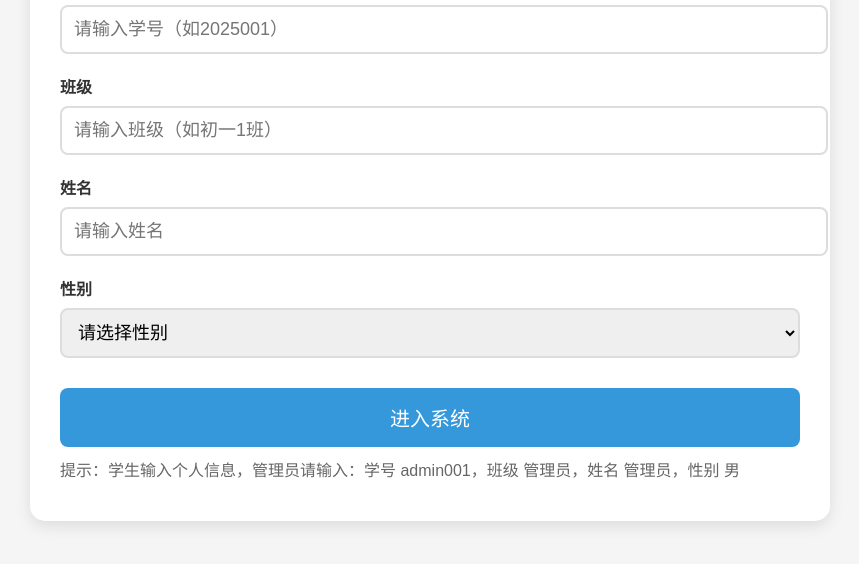
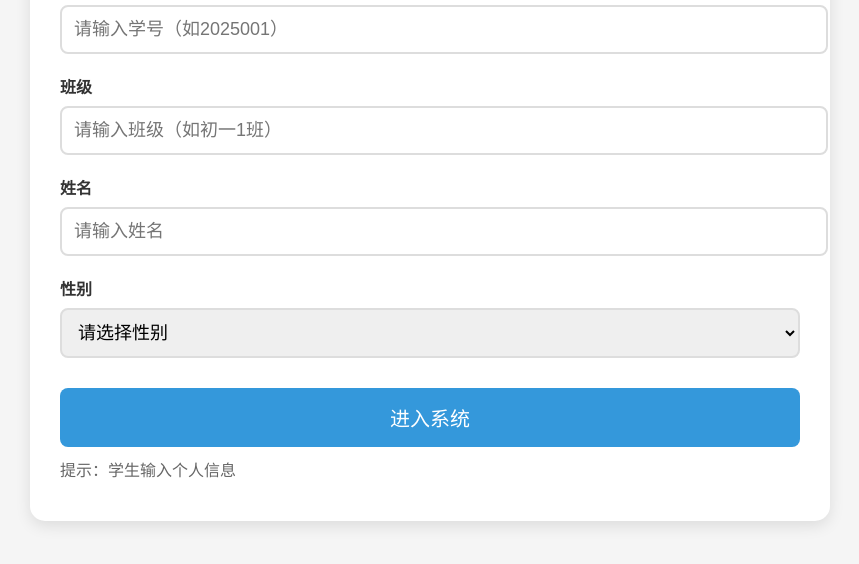
Before and after one commit to October1012/October1012.github.io, a plain HTML site: page index.html in a window 1280 px wide. Shown: the part 166-730 px from the top of the page, without its empty margins (210-1069 px from the left). Drawn offline with nearby package versions, Linux system fonts and the light colour scheme.

Commit message:
Update index.html

```diff
--- a/index.html
+++ b/index.html
@@ -51,7 +51,7 @@
                 </select>
             </div>
             <button onclick="checkIdentity()" style="width: 100%; background: #3498db;">进入系统</button>
-            <p class="tip-text">提示：学生输入个人信息，管理员请输入：学号 admin001，班级 管理员，姓名 管理员，性别 男</p>
+            <p class="tip-text">提示：学生输入个人信息</p>
         </div>
 
         <!-- 学生测试区 -->
```
